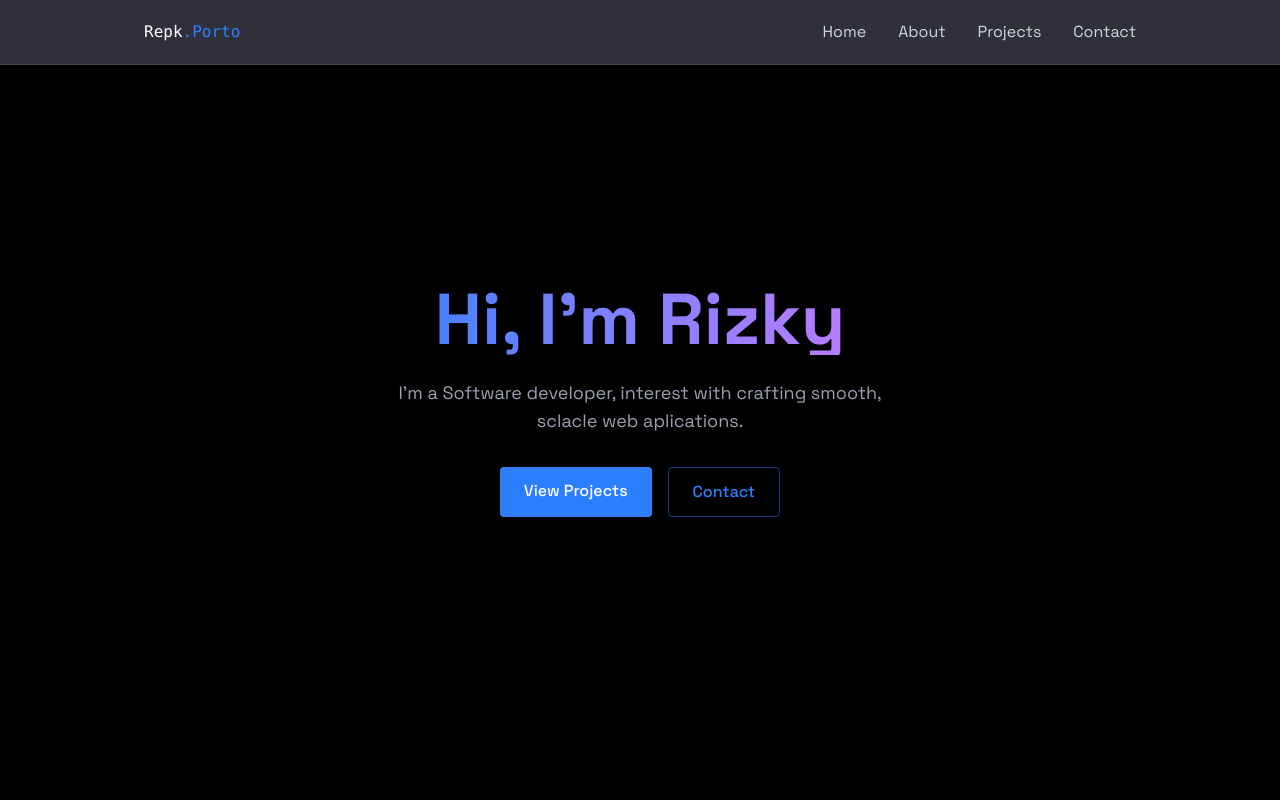
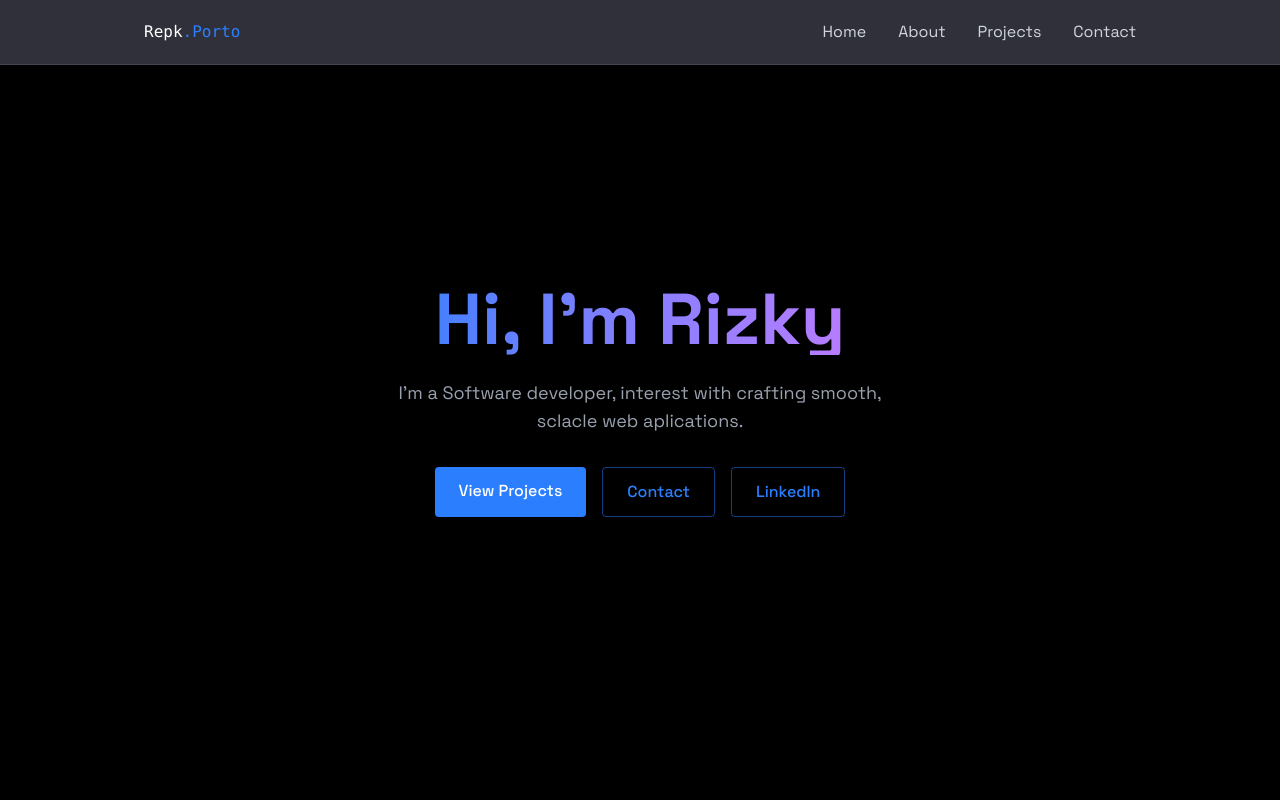
Before and after one commit to Rizkyepk/React-Portofilo, a React (Vite) app: page / in a window 1280 px wide. Shown: the top 800 px of the page. Built offline with nearby package versions, Linux system fonts and the light colour scheme.

Commit message:
add LinkedIn link to Home section

```diff
--- a/src/components/section/Home.jsx
+++ b/src/components/section/Home.jsx
@@ -25,6 +25,14 @@ export const Home = () => {
                     >
                         Contact
                     </a>
+                    <a href="https://www.linkedin.com/in/rizky-kusnady"
+                        target="_blank"
+                        rel="noopener noreferrer"
+                        className="border border-blue-500/50 text-blue-500 py-3 px-6 rounded font-medium transition-all duration-200
+                hover:-translate-y-0.5 hover:shadow-[0_0_15px_rgba(59,130,246,0.2)] hover:bg-blue-500/10"
+                    >
+                        LinkedIn
+                    </a>
                 </div>
             </div>
         </RevealOnScroll>
```
